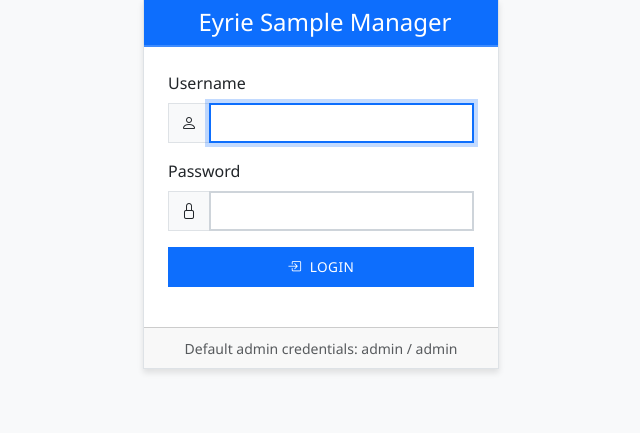
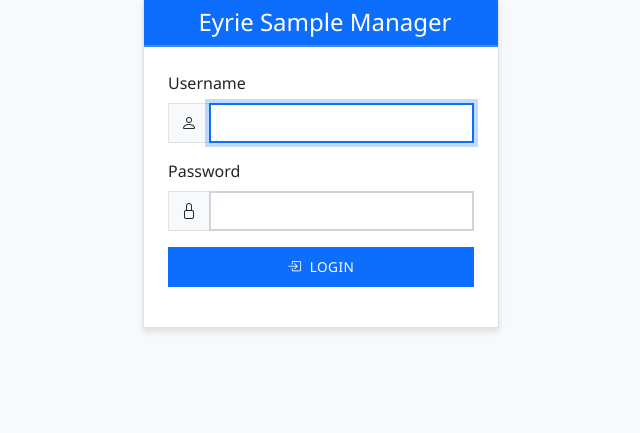
Before and after one commit to SMD-Bioinformatics-Lund/eyrie, a Flask app: page /login in a window 1280 px wide. Shown: the part 49-482 px from the top of the page, without its empty margins (319-959 px from the left). Run offline with Flask 3, Linux system fonts and the light colour scheme.

Commit message:
Remove admin hints at login

```diff
--- a/frontend/eyrie_app/blueprints/login/templates/index.html
+++ b/frontend/eyrie_app/blueprints/login/templates/index.html
@@ -45,9 +45,6 @@
                             </div>
                         </form>
                         <div id="loginMessage" class="mt-3"></div>
-                    </div>
-                    <div class="card-footer text-center text-muted">
-                        <small>Default admin credentials: admin / admin</small>
                     </div>
                 </div>
             </div>
```
